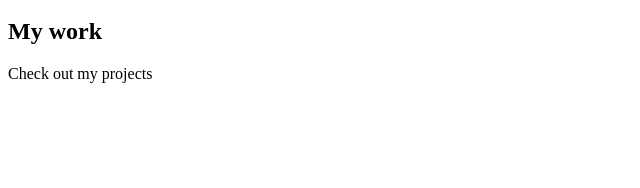
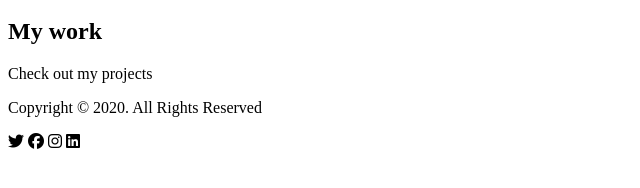
Before and after one commit to razvanbrb/Portofolio-GitHub-API, a plain HTML site: page work.html in a window 1280 px wide. Shown: the part 116-304 px from the top of the page, without its empty margins (0-640 px from the left). Drawn offline with Linux system fonts and the light colour scheme.

Commit message:
add footer to work page

```diff
--- a/work.html
+++ b/work.html
@@ -36,7 +36,16 @@
             </div>
         </section>
     </div>
-
-
+    <footer id="main-footer">
+        <div class="footer-content container">
+            <p>Copyright &copy; 2020. All Rights Reserved</p>
+            <div class="social">
+                <i class="fab fa-twitter"></i>
+                <i class="fab fa-facebook"></i>
+                <i class="fab fa-instagram"></i>
+                <i class="fab fa-linkedin"></i>
+            </div>
+        </div>
+    </footer>
 </body>
 </html>
```
